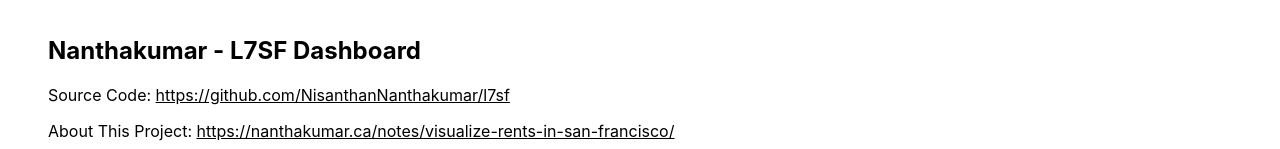
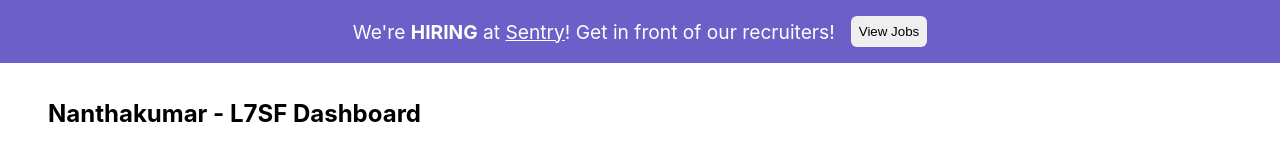
Before and after one commit to NisanthanNanthakumar/l7sf, a Next.js app: page / in a window 1280 px wide. Shown: the top 149 px of the page. Built offline with nearby package versions, Linux system fonts and the light colour scheme.

Commit message:
make money

```diff
--- a/pages/index.js
+++ b/pages/index.js
@@ -137,6 +137,18 @@ export default function Home() {
         ></script>
       </Head>
       <div>
+        <div className={styles.hiringCTA}>
+          <div>
+            We're <b>HIRING</b> at{" "}
+            <a href="https://sentry.io" target="_blank">
+              Sentry
+            </a>
+            ! Get in front of our recruiters!
+          </div>
+          <a href="https://grnh.se/df6655501us" target="_blank">
+            <button>View Jobs</button>
+          </a>
+        </div>
         <div style={{ padding: "1rem 3rem 0" }}>
           <h2>Nanthakumar - L7SF Dashboard</h2>
           {resources.map(({ title, link }) => (
--- a/styles/Home.module.css
+++ b/styles/Home.module.css
@@ -120,3 +120,26 @@
     flex-direction: column;
   }
 }
+
+
+.hiringCTA {
+  background: rgb(108, 95, 199);
+  padding: 1rem 2rem;
+  color: white;
+  font-size: 1.2rem;
+  display: flex;
+  justify-content: center;
+  align-items: center;
+}
+
+.hiringCTA a {
+  color: white !important;
+}
+
+.hiringCTA button {
+  padding: 0.5rem;
+  cursor: pointer;
+  border-radius: 0.375rem;
+  border: none;
+  margin-left: 1rem;
+}
```
